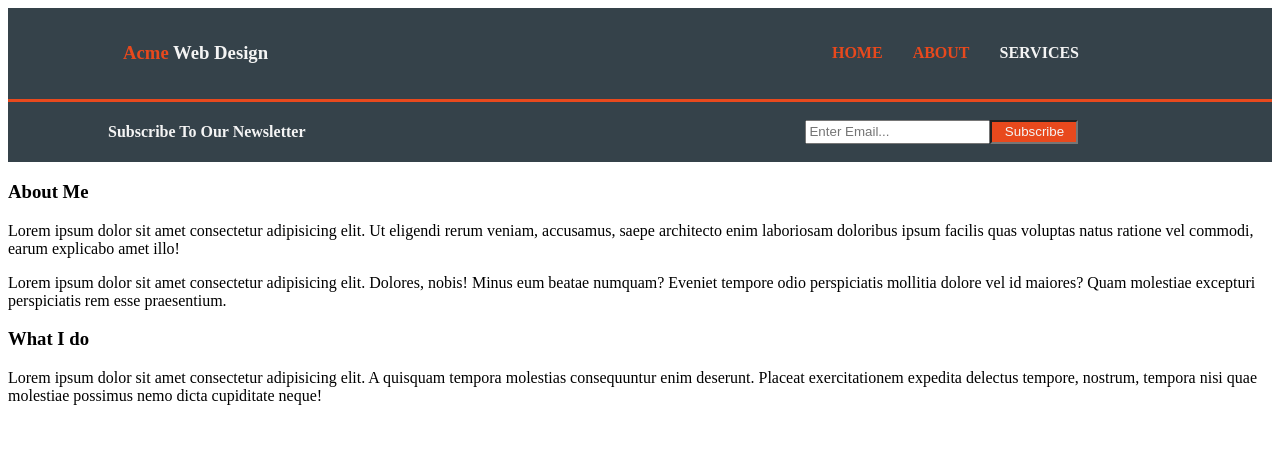
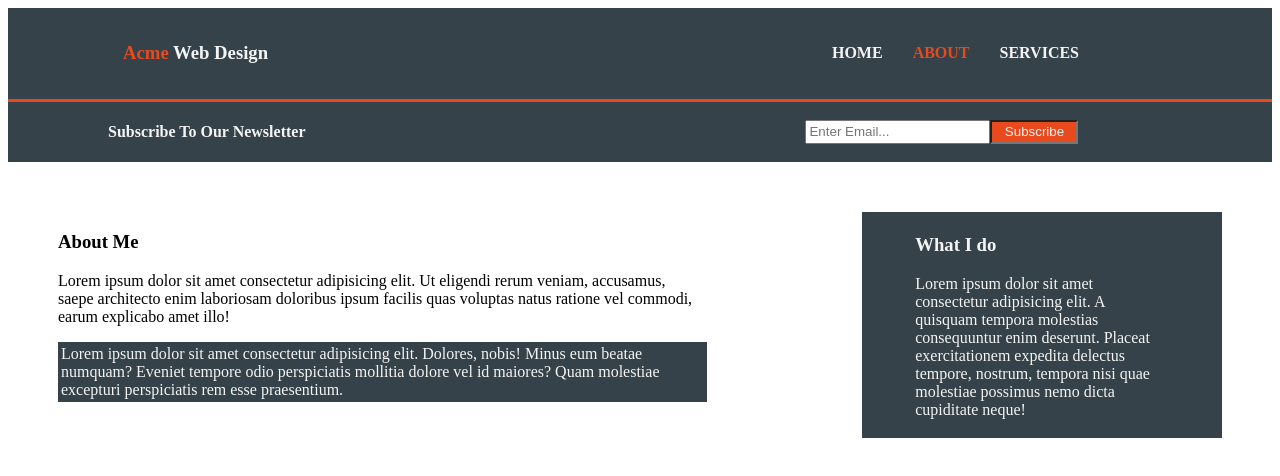
Before and after one commit to alphaking255/Web-Development, a plain HTML site: page My Second Webpages/about.html in a window 1280 px wide. Drawn offline with Linux system fonts and the light colour scheme.

Commit message:
css with about page

```diff
--- a/My Second Webpages/css/styles.css
+++ b/My Second Webpages/css/styles.css
@@ -12,11 +12,10 @@
     padding: 15px;
   }
 #homepage{
-    color: #e8491d;
     float: left;
     padding: 15px;
-
-}
+    color: #f4f4f4;
+    }
 #about{
     float: left;
     padding: 15px;
@@ -68,3 +67,26 @@
     background-color: #e8491d;
     text-align: center;
 }
+.about_body{
+    display: flex;
+    float: left;
+    padding: 50px;
+}
+#about_me{
+   width: 80%;
+}
+#col-2{
+    width: 40%;
+    border: solid #35424a;
+    background-color: #35424a;
+    color: #f4f4f4;
+    padding-left: 50px;
+    padding-right: 50px;
+}
+#col-1{
+    width: 80%;
+    border: solid #35424a;
+    background-color: #35424a;
+    color: #f4f4f4;
+
+}
```
